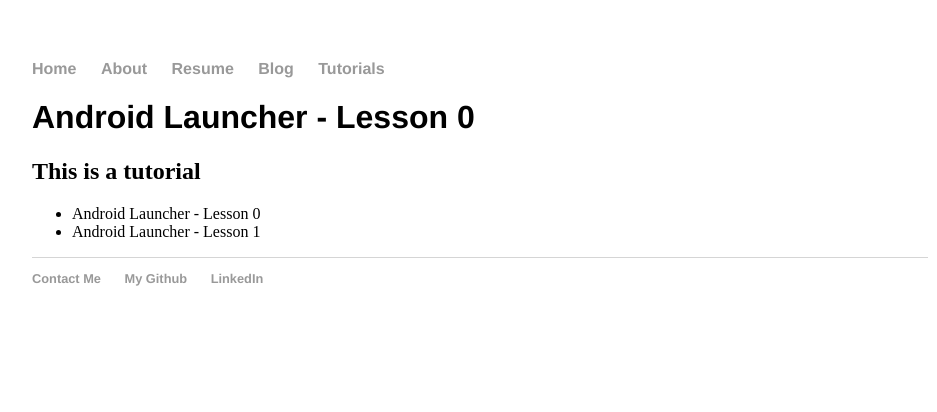
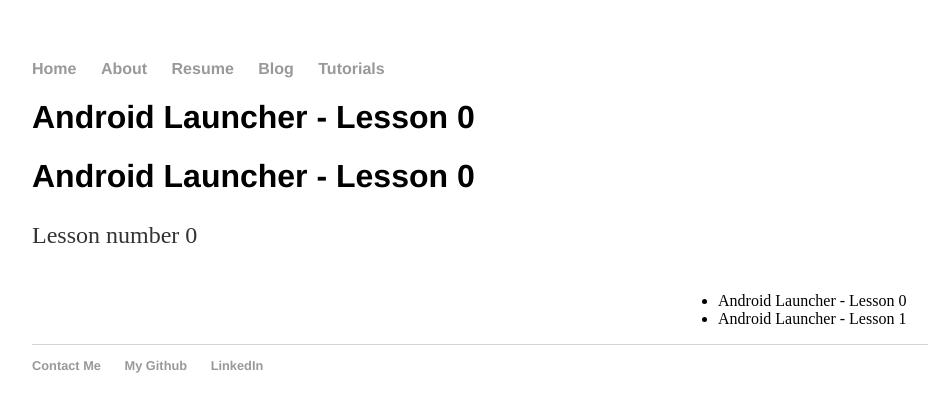
Before and after one commit to B50calabrese/B50calabrese.github.io, a Jekyll site: the page built from tutorials/androidLauncher/lesson0.html, in a window 1280 px wide. Shown: the top 412 px of the page, without its empty margins (160-1097 px from the left). Built offline with Jekyll 4.4.1, drawn with Linux system fonts in a browser that asks for light colours.

Commit message:
Trying to get the navigation bar to float right of content in tutorials

```diff
--- a/_layouts/tutorial.html
+++ b/_layouts/tutorial.html
@@ -2,7 +2,12 @@
 layout: default
 ---
 <h1>{{ page.title }}</h1>
-<h2>This is a tutorial</h2>
+
+<div class="tutorialContent">
+  {{ content }}
+</div>
+
+<div class="tutorialNav">
 	<ul>
 		{% for pg in site.pages %}
 			{% if pg.tutorialTitle == page.tutorialTitle %}
@@ -10,3 +15,4 @@ layout: default
 			{% endif %} <!-- end if of tutorial title test -->
 		{% endfor %} <!-- end for of loop through pages -->
 	</ul>
+</div>
--- a/css/main.css
+++ b/css/main.css
@@ -99,3 +99,12 @@ ul.posts li {
 .floatLeftImg img {
     display: block;
 }
+
+.tutorialContent {
+
+}
+
+.tutorialNav {
+    float: right;
+    width: 250px;
+}
```
Lines whose indentation alone changed are shown as unchanged.
